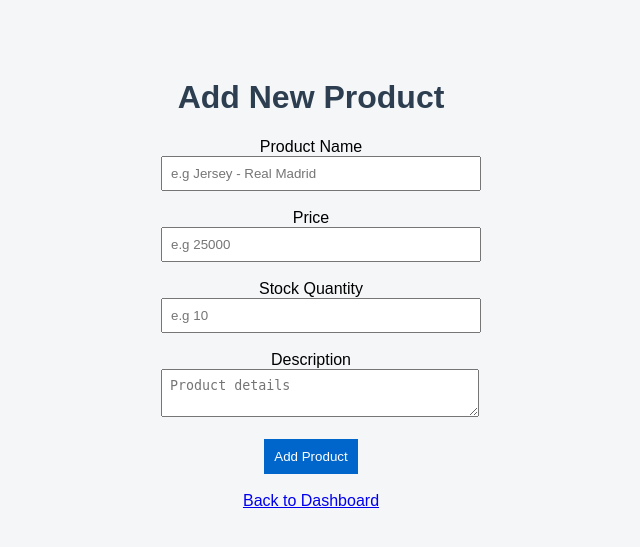
After one commit to Akim-Amini/flex-by-dramin, a Flask app: page /admin/add-product in a window 1280 px wide. The commit adds this page. Shown: the top 547 px of the page, without its empty margins (329-969 px from the left). Run offline with Flask 3, Linux system fonts and the light colour scheme.

Commit message:
Add admin dashboard and add product page UI

```diff
--- /dev/null
+++ b/app.py
@@ -0,0 +1,18 @@
+from flask import Flask, render_template
+app = Flask(__name__)
+
+@app.route("/")
+def home():
+    return render_template("base.html")
+
+@app.route("/admin")
+def admin_dashboard():
+    return render_template("admin/dashboard.html")
+
+@app.route("/admin/add-product")
+def add_product():
+    return render_template("admin/add_product.html")
+
+
+if __name__ =="__main__":
+    app.run(debug=True)
--- a/static/css/style.css
+++ b/static/css/style.css
@@ -13,3 +13,40 @@ p {
     color: #555;
     font-size: 18px;
 }
+
+.admin-menu {
+    margin-top: 30px;
+}
+
+.admin-menu a {
+    text-decoration: none;
+    margin: 0 10px;
+    font-weight: bold;
+    color: #0066cc;
+}
+
+.admin-menu a:hover {
+    color: #003366;
+}
+
+form {
+    width: 300px;
+    margin: auto;
+}
+
+input, textarea {
+    width: 100%;
+    padding: 8px;
+}
+
+button {
+    padding: 10px;
+    background-color: #0066cc;
+    color: white;
+    border: none;
+    cursor: pointer;
+}
+
+button:hover {
+    background-color: #004999;
+}
--- /dev/null
+++ b/templates/admin/add_product.html
@@ -0,0 +1,33 @@
+<!DOCTYPE html>
+<html lang="en">
+<head>
+    <meta charset="UTF-8">
+    <title>Add Product | Flex by Dramin</title>
+
+    <link rel="stylesheet" href="{{ url_for('static', filename='css/style.css') }}">
+</head>
+<body>
+
+    <h1>Add New Product</h1>
+
+    <form>
+        <label>Product Name</label><br>
+        <input type="text" placeholder="e.g Jersey - Real Madrid"><br><br>
+
+        <label>Price</label><br>
+        <input type="number" placeholder="e.g 25000"><br><br>
+
+        <label>Stock Quantity</label><br>
+        <input type="number" placeholder="e.g 10"><br><br>
+
+        <label>Description</label><br>
+        <textarea placeholder="Product details"></textarea><br><br>
+
+        <button type="submit">Add Product</button>
+    </form>
+
+    <br>
+    <a href="/admin">Back to Dashboard</a>
+
+</body>
+</html>
```
Also changed, not shown: App.py (deleted, +0 -9 lines), templates/admin/dashboard.html (added, +24 -0 lines).
